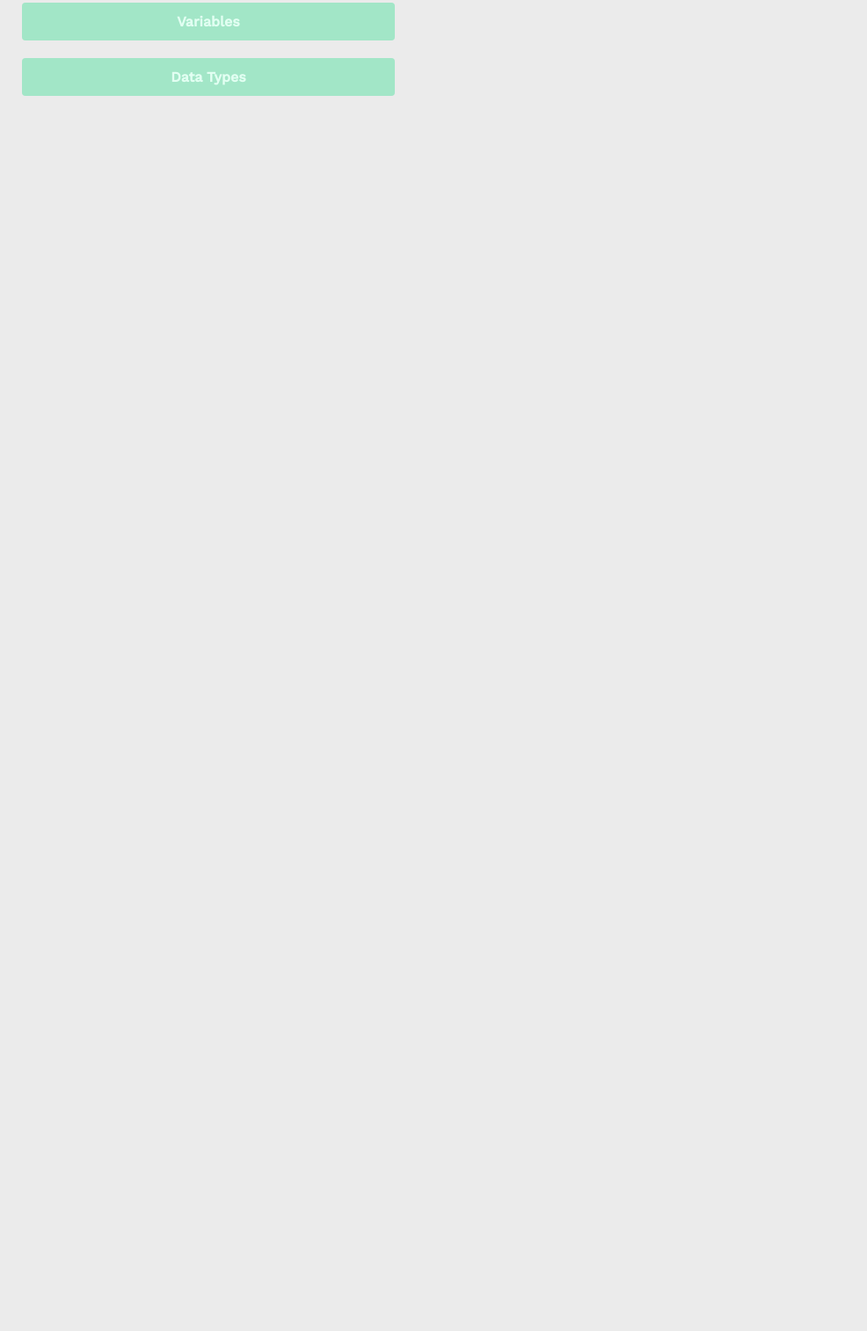
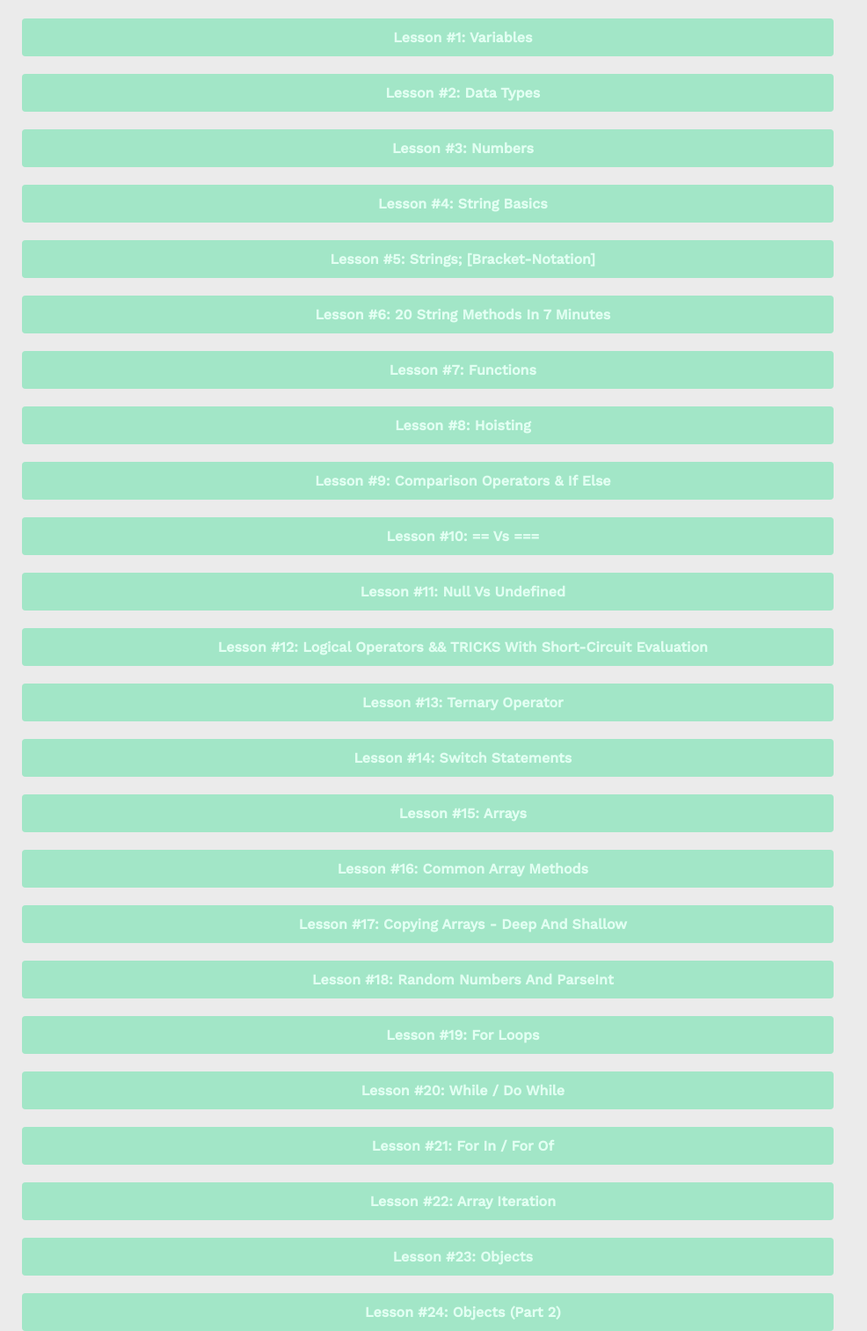
Before and after one commit to cfsanderson/js-sandbox-01, a website: page public/index.html in a window 1280 px wide. Shown: the part 274-1787 px from the top of the page at 88% size, without its empty margins (0-986 px from the left). Before the commit the page ends 850 px from the top, so only its background shows below. Drawn offline with nearby package versions, Linux system fonts and the light colour scheme; a web font is replaced by a local one.

Commit message:
added buttons for videos through lesson 24

```diff
--- a/public/index.html
+++ b/public/index.html
@@ -27,42 +27,30 @@
       <p>Everything is happening in the console so pop open those dev tools and check it out. If you need some help getting this project going, check out the README.md on the Github repo. Also, feel free to tweet at me with questions, comments, concerns, or complaints.</p>
       <!-- Video buttons -->
       <ul class="linkList">
-        <li><a class="button" href="https://youtu.be/le-URjBhevE?list=PLWKjhJtqVAbk2qRZtWSzCIN38JC_NdhW5" id='lesson01' target="_blank">Variables</a></li>
-        <li><a class="button" href="https://youtu.be/808eYu9B9Yw?list=PLWKjhJtqVAbk2qRZtWSzCIN38JC_NdhW5" id='lesson02' target="_blank">Data Types</a></li>
-        <li></li>
-        <li></li>
-        <li></li>
-        <li></li>
-        <li></li>
-        <li></li>
-        <li></li>
-        <li></li>
-        <li></li>
-        <li></li>
-        <li></li>
-        <li></li>
-        <li></li>
-        <li></li>
-        <li></li>
-        <li></li>
-        <li></li>
-        <li></li>
-        <li></li>
-        <li></li>
-        <li></li>
-        <li></li>
-        <li></li>
-        <li></li>
-        <li></li>
-        <li></li>
-        <li></li>
-        <li></li>
-        <li></li>
-        <li></li>
-        <li></li>
-        <li></li>
-        <li></li>
-        <li></li>
+        <li><a class="button" href="https://youtu.be/le-URjBhevE?list=PLWKjhJtqVAbk2qRZtWSzCIN38JC_NdhW5" id='lesson01' target="_blank">Lesson #1: Variables</a></li>
+        <li><a class="button" href="https://youtu.be/808eYu9B9Yw?list=PLWKjhJtqVAbk2qRZtWSzCIN38JC_NdhW5" id='lesson02' target="_blank">Lesson #2: Data Types</a></li>
+        <li><a class="button" href="https://youtu.be/nBEBraDJkFg?list=PLWKjhJtqVAbk2qRZtWSzCIN38JC_NdhW5" id='lesson03' target="_blank">Lesson #3: Numbers</a></li>
+        <li><a class="button" href="https://youtu.be/Vd_Z1bYGrCM?list=PLWKjhJtqVAbk2qRZtWSzCIN38JC_NdhW5" id='lesson04' target="_blank">Lesson #4: String Basics</a></li>
+        <li><a class="button" href="https://youtu.be/sPmRfjJdg5Y?list=PLWKjhJtqVAbk2qRZtWSzCIN38JC_NdhW5" id='lesson05' target="_blank">Lesson #5: Strings; [bracket-notation]</a></li>
+        <li><a class="button" href="https://youtu.be/VRz0nbax0uI?list=PLWKjhJtqVAbk2qRZtWSzCIN38JC_NdhW5" id='lesson06' target="_blank">Lesson #6: 20 String Methods in 7 Minutes</a></li>
+        <li><a class="button" href="https://youtu.be/R8SjM4DKK80?list=PLWKjhJtqVAbk2qRZtWSzCIN38JC_NdhW5" id='lesson07' target="_blank">Lesson #7: Functions</a></li>
+        <li><a class="button" href="https://youtu.be/C1PZh_ea-7I?list=PLWKjhJtqVAbk2qRZtWSzCIN38JC_NdhW5" id='lesson08' target="_blank">Lesson #8: Hoisting</a></li>
+        <li><a class="button" href="https://youtu.be/7WkfzokHGqo?list=PLWKjhJtqVAbk2qRZtWSzCIN38JC_NdhW5" id='lesson09' target="_blank">Lesson #9: Comparison Operators & If Else</a></li>
+        <li><a class="button" href="https://youtu.be/kVOmc7NK1M0?list=PLWKjhJtqVAbk2qRZtWSzCIN38JC_NdhW5" id='lesson10' target="_blank">Lesson #10: == vs ===</a></li>
+        <li><a class="button" href="https://youtu.be/VwaqJy_clnc?list=PLWKjhJtqVAbk2qRZtWSzCIN38JC_NdhW5" id='lesson11' target="_blank">Lesson #11: Null vs Undefined</a></li>
+        <li><a class="button" href="https://youtu.be/r7v6EIiHfVA?list=PLWKjhJtqVAbk2qRZtWSzCIN38JC_NdhW5" id='lesson12' target="_blank">Lesson #12: Logical Operators && TRICKS with Short-Circuit Evaluation</a></li>
+        <li><a class="button" href="https://youtu.be/s4sB1hm73tw?list=PLWKjhJtqVAbk2qRZtWSzCIN38JC_NdhW5" id='lesson13' target="_blank">Lesson #13: Ternary Operator</a></li>
+        <li><a class="button" href="https://youtu.be/fM5qnyasUYI?list=PLWKjhJtqVAbk2qRZtWSzCIN38JC_NdhW5" id="lesson14" target="_blank">Lesson #14: Switch Statements</a></li>
+        <li><a class="button" href="https://youtu.be/QEZXbRiaY1I?list=PLWKjhJtqVAbk2qRZtWSzCIN38JC_NdhW5" id="lesson15" target="_blank">Lesson #15: Arrays</a></li>
+        <li><a class="button" href="https://youtu.be/MeZVVxLn26E?list=PLWKjhJtqVAbk2qRZtWSzCIN38JC_NdhW5" id="lesson16" target="_blank">Lesson #16: Common Array Methods</a></li>
+        <li><a class="button" href="https://youtu.be/EeZBKv34mm4?list=PLWKjhJtqVAbk2qRZtWSzCIN38JC_NdhW5" id="lesson17" target="_blank">Lesson #17: Copying Arrays - Deep and Shallow</a></li>
+        <li><a class="button" href="https://youtu.be/-xAJKmjKCUE?list=PLWKjhJtqVAbk2qRZtWSzCIN38JC_NdhW5" id="lesson18" target="_blank">Lesson #18: Random Numbers and ParseInt</a></li>
+        <li><a class="button" href="https://youtu.be/24Wpg6njlYI?list=PLWKjhJtqVAbk2qRZtWSzCIN38JC_NdhW5" id="lesson19" target="_blank">Lesson #19: For Loops</a></li>
+        <li><a class="button" href="https://youtu.be/v9zgD8wjtbw?list=PLWKjhJtqVAbk2qRZtWSzCIN38JC_NdhW5" id="lesson20" target="_blank">Lesson #20: While / Do While</a></li>
+        <li><a class="button" href="https://youtu.be/a3KHBqH7njs?list=PLWKjhJtqVAbk2qRZtWSzCIN38JC_NdhW5" id="lesson21" target="_blank">Lesson #21: For In / For Of</a></li>
+        <li><a class="button" href="https://youtu.be/Urwzk6ILvPQ?list=PLWKjhJtqVAbk2qRZtWSzCIN38JC_NdhW5" id="lesson22" target="_blank">Lesson #22: Array Iteration</a></li>
+        <li><a class="button" href="https://youtu.be/Gp5nnerXETg?list=PLWKjhJtqVAbk2qRZtWSzCIN38JC_NdhW5" id="lesson23" target="_blank">Lesson #23: Objects</a></li>
+        <li><a class="button" href="https://youtu.be/r6SnMjsLrBk?list=PLWKjhJtqVAbk2qRZtWSzCIN38JC_NdhW5" id="lesson24" target="_blank">Lesson #24: Objects (part 2)</a></li>
       </ul>
 
       <div class="overlay">
--- a/public/screen.css
+++ b/public/screen.css
@@ -47,9 +47,16 @@ h5 {
   margin: 0;
 }
 
+h1 {
+  font-size: 3em;
+}
 body:not(.modal) .overlay {
   display: none;
   filter: blur(0);
+}
+
+ul {
+  width: 75%;
 }
 
 a.button {
@@ -64,7 +71,7 @@ a.button {
   cursor: pointer;
   user-select: none;
   transition: all 60ms ease-in-out;
-  text-align: center;
+  /*text-align: center;*/
   white-space: nowrap;
   text-decoration: none !important;
   text-transform: none;
@@ -72,10 +79,11 @@ a.button {
   border: 0 none;
   border-radius: 4px;
   appearance: none;
+  padding-left: 10%;
   justify-content: center;
   align-items: center;
   flex: 0 0 160px;
-  width: 400px;
+  width: auto;
 }
 
 a.button:hover {
```
